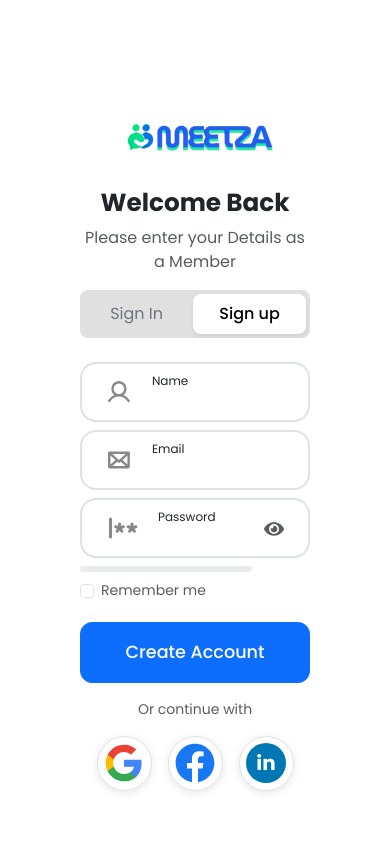
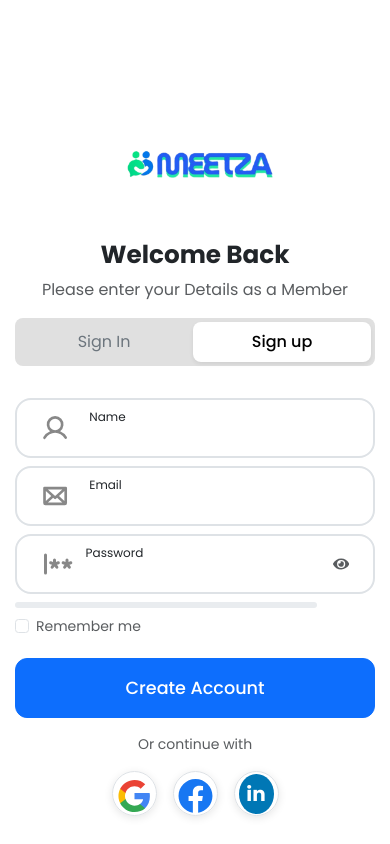
Before and after one commit to AyaHelal/Meetza-front-end, a React (Create React App) app: page /signup in a window 390 px wide. Built offline with nearby package versions, Linux system fonts and the light colour scheme.

Commit message:
edit in design responsive

```diff
--- a/src/components/Login&SignUp/FormSection.js
+++ b/src/components/Login&SignUp/FormSection.js
@@ -19,8 +19,11 @@ const FormSection = ({
             initial={{ opacity: 0, x: 300 }}
             animate={{ opacity: 1, x: 0 }}
             transition={{ duration: 0.6 }}
-            className="w-100"
-            style={{ maxWidth: '450px' }}
+            className="w-100 d-flex flex-column justify-content-center"
+            style={{
+                maxWidth: '450px',
+                minHeight: '100vh' // Ensure form takes full height
+            }}
         >
             <div className="text-center mb-0 mt-5">
                 <div className="logo-container">
--- a/src/components/Login&SignUp/ImageSection.js
+++ b/src/components/Login&SignUp/ImageSection.js
@@ -15,6 +15,7 @@ const ImageSection = ({
             style={{
                 width: '100%',
                 height: '100%',
+                minHeight: '100vh',
                 transform: 'translateY(-15px)',
                 padding: '0 10px'
             }}
@@ -27,9 +28,9 @@ const ImageSection = ({
                 transition={{ duration: 0.3 }}
                 className="img-fluid carousel-image"
                 style={{
-                    maxWidth: '100%',
-                    maxHeight: '100%',
-                    objectFit: 'contain',
+                    width: '100%',
+                    height: '100%',
+                    objectFit: 'cover',
                     filter: 'drop-shadow(0 10px 30px rgba(0,0,0,0.3))'
                 }}
             />
--- a/src/pages/Login/Login.css
+++ b/src/pages/Login/Login.css
@@ -45,23 +45,82 @@
   transition: opacity 0.3s ease-in-out;
 }
 
-/* Login Page Container - Fixed Height */
+/* Login Page Container - Responsive Layout */
 .login-page-wrapper {
-  height: 100vh;
-  width: 100vw;
-  position: fixed;
-  top: 0;
-  left: 0;
-  overflow: auto;
+  min-height: 100vh;
+  width: 100%;
   display: flex;
-  align-items: center;
+  align-items: stretch;
   justify-content: center;
+  background-size: cover;
+  background-position: center;
+  padding: 0;
+  margin: 0;
+  overflow-x: hidden;
+}
+
+/* Ensure form takes full height on large screens */
+@media (min-height: 1024px) {
+  .login-page-wrapper {
+    height: 100vh; /* Force full height on large screens */
+  }
+
+  /* Form should take full height without any margins/padding */
+  .d-flex.flex-column.justify-content-center {
+    min-height: 100vh !important;
+    margin: 0 !important;
+    padding: 0 !important;
+    height: 100vh !important;
+  }
+
+  /* Remove any spacing from form content */
+  .d-flex.flex-column.justify-content-center > * {
+    margin-top: 0 !important;
+    margin-bottom: 0 !important;
+  }
+
+  /* Image section should also take full height without margins */
+  .position-relative.d-flex.align-items-center.justify-content-center {
+    min-height: 100vh !important;
+    margin: 0 !important;
+    padding: 0 !important;
+    height: 100vh !important;
+  }
+
+  /* Remove transform that might cause spacing */
+  .position-relative.d-flex.align-items-center.justify-content-center {
+    transform: none !important;
+  }
+
+  /* Ensure no gaps between elements */
+  .row {
+    height: 100vh !important;
+  }
+
+  .col-lg-6 {
+    height: 100vh !important;
+  }
+}
+
+/* Responsive design for smaller screens with proper margins */
+@media (max-width: 991px) {
+  .bg-white {
+    padding: 30px 20px !important;
+    margin-bottom: 20px !important; /* Add margin bottom for mobile */
+  }
+}
+
+@media (min-width: 992px) and (max-height: 1023px) {
+  .bg-white {
+    margin-bottom: 40px !important; /* Add margin bottom for medium screens */
+  }
 }
 
 /* Ensure all child elements respect boundaries */
 .container-fluid, .row, .col, [class*="col-"] {
   max-width: 100% !important;
   margin: 0 !important;
+}
 /* Custom Button Hover Effects */
 .btn-primary:hover {
   transform: translateY(-2px);
@@ -140,8 +199,46 @@
   background-image: none !important;
 }
 
-.is-invalid.form-control {
-  padding-right: 0 !important;
+/* Prevent horizontal scroll on mobile */
+@media (max-width: 991.98px) {
+  /* Ensure no horizontal overflow */
+  * {
+    max-width: 100%;
+  }
+
+  /* Container should not exceed viewport width */
+  .container-fluid {
+    width: 100% !important;
+    max-width: 100% !important;
+    padding-left: 0 !important;
+    padding-right: 0 !important;
+  }
+
+  /* Row should not cause overflow */
+  .row {
+    margin-left: 0 !important;
+    margin-right: 0 !important;
+    width: 100% !important;
+  }
+
+  /* Columns should fit within container */
+  .col, .col-lg-6 {
+    padding-left: 0 !important;
+    padding-right: 0 !important;
+    max-width: 100% !important;
+  }
+
+  /* Form container should not overflow */
+  .bg-white {
+    width: 100% !important;
+    max-width: 100% !important;
+    box-sizing: border-box;
+  }
+
+  /* Prevent any element from causing horizontal scroll */
+  body {
+    overflow-x: hidden !important;
+  }
 }
 
 
@@ -149,29 +246,76 @@
 @media (max-width: 991.98px) {
   /* Form container with proper spacing on mobile */
   .bg-white {
-    padding: 20px 40px !important; /* 20px top/bottom, 40px left/right */
+    padding: 30px 20px !important; /* 30px top/bottom, 20px left/right */
     min-height: 100vh;
+    width: 100vw;
+    margin: 0;
+    border-radius: 0;
   }
 
   /* Ensure form elements have proper spacing */
   .login-page-wrapper {
     padding: 0;
+    min-height: auto;
   }
 
-  /* Reduce max width on very small screens */
+  /* Form max width on mobile */
   .w-100[style*="max-width"] {
-    max-width: calc(100% - 80px) !important; /* Account for the 40px*2 padding */
+    max-width: calc(100vw - 40px) !important; /* Account for the 20px*2 padding */
+  }
+
+  /* Better spacing for form elements */
+  .form-control {
+    font-size: 16px; /* Prevent zoom on iOS */
+  }
+
+  /* Social buttons spacing */
+  .social-buttons {
+    gap: 15px !important;
+  }
+
+  /* Logo spacing */
+  .logo-container {
+    margin-bottom: -30px;
+    margin-top: -100px;
+  }
+
+  /* Tab buttons spacing */
+  .rounded-3 {
+    margin-bottom: 20px;
   }
 }
 
 /* Small spacing for larger mobile screens */
 @media (min-width: 576px) and (max-width: 991.98px) {
   .bg-white {
-    padding: 30px 50px !important; /* 30px top/bottom, 50px left/right */
+    padding: 40px 30px !important; /* 40px top/bottom, 30px left/right */
   }
 
   .w-100[style*="max-width"] {
-    max-width: calc(100% - 100px) !important; /* Account for the 50px*2 padding */
+    max-width: calc(100vw - 60px) !important; /* Account for the 30px*2 padding */
   }
 }
+
+/* Extra small screens */
+@media (max-width: 575.98px) {
+  .bg-white {
+    padding: 20px 15px !important; /* 20px top/bottom, 15px left/right */
+  }
+
+  .w-100[style*="max-width"] {
+    max-width: calc(100vw - 30px) !important; /* Account for the 15px*2 padding */
+  }
+
+  /* Smaller social buttons on very small screens */
+  .social-buttons .btn {
+    width: 45px !important;
+    height: 45px !important;
+  }
+
+  /* Adjust logo size */
+  .logo-container img {
+    max-width: 200px;
+    height: 150px;
+  }
 }
--- a/src/pages/SignUp/SignUp.js
+++ b/src/pages/SignUp/SignUp.js
@@ -153,7 +153,7 @@ const SignUp = () => {
                     )}
 
                     {/* Username Field */}
-                    <div className="d-flex gx-2 mt-4 mb-1 w-100 border border-2 py-1 px-4 rounded-4 align-items-center">
+                    <div className="d-flex gx-2 mt-3 mb-1 w-100 border border-2 py-1 px-4 rounded-4 align-items-center">
                         <User size={32} color="#888" weight="bold" className="me-2" />
                         <div className="text-start w-100">
                             <label className="text-888888" style={{ fontSize: "12px", paddingLeft: "12px", paddingBottom: '0px', marginBottom: '0px' }}>
```
